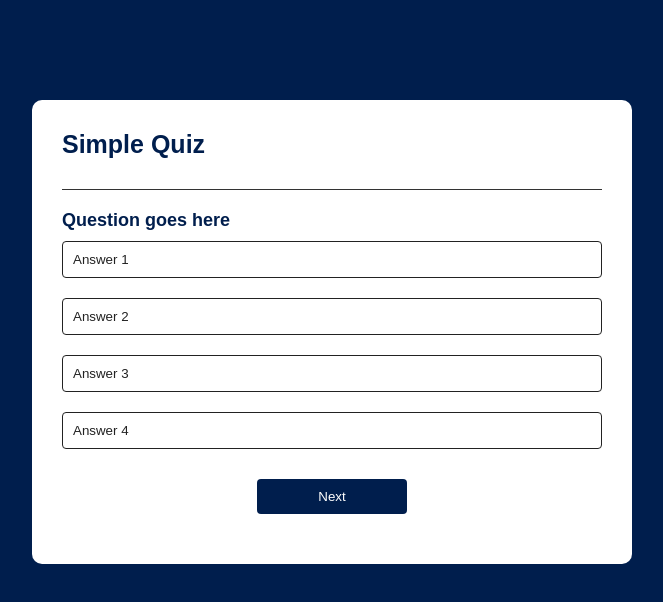
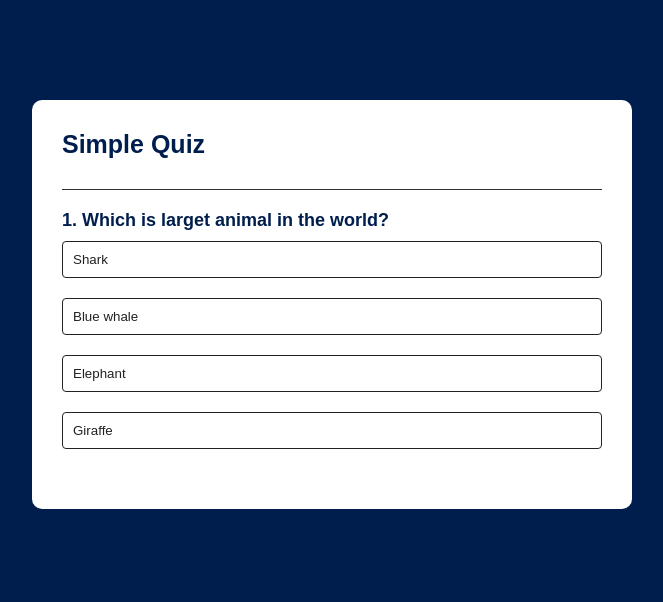
Before and after one commit to tarikkurtanovic/JavaScript-Projects, a plain HTML site: page Quiz App/index.htm in a window 1280 px wide. Shown: the whole page, without its empty margins (308-971 px from the left). Drawn offline with Linux system fonts and the light colour scheme.

Commit message:
Simple Quiz app finished

```diff
--- a/Quiz App/index.htm
+++ b/Quiz App/index.htm
@@ -11,7 +11,7 @@
       <h1>Simple Quiz</h1>
       <div class="quiz">
         <h2 id="question">Question goes here</h2>
-        <div id="Answer-button">
+        <div id="answer-button">
           <button class="btn">Answer 1</button>
           <button class="btn">Answer 2</button>
           <button class="btn">Answer 3</button>
--- a/Quiz App/script.js
+++ b/Quiz App/script.js
@@ -0,0 +1,129 @@
+const questions = [
+  {
+    question: "Which is larget animal in the world?",
+    answers: [
+      { text: "Shark", correct: false },
+      { text: "Blue whale", correct: true },
+      { text: "Elephant", correct: false },
+      { text: "Giraffe", correct: false },
+    ],
+  },
+
+  {
+    question: "Which is smallest country in the world?",
+    answers: [
+      { text: "Vatican", correct: true },
+      { text: "Nepal", correct: false },
+      { text: "Bhutan", correct: false },
+      { text: "Shri Lanka", correct: false },
+    ],
+  },
+
+  {
+    question: "Which is largest desert in the world?",
+    answers: [
+      { text: "Kalahari", correct: false },
+      { text: "Gobi", correct: false },
+      { text: "Sahara", correct: false },
+      { text: "Antarctica", correct: true },
+    ],
+  },
+
+  {
+    question: "Which is smallest continent in the world?",
+    answers: [
+      { text: "Asia", correct: false },
+      { text: "Australia", correct: true },
+      { text: "Arctic", correct: false },
+      { text: "Africa", correct: false },
+    ],
+  },
+];
+
+const questionElement = document.getElementById("question");
+const answerBtn = document.getElementById("answer-button");
+const nextBtn = document.getElementById("next-btn");
+
+let currentQuestionIndex = 0;
+let score = 0;
+
+function startQuiz() {
+  currentQuestionIndex = 0;
+  score = 0;
+  nextBtn.innerHTML = "Next";
+  showQuestion();
+}
+
+function showQuestion() {
+  resetState();
+  let currentQuestion = questions[currentQuestionIndex];
+  let questionNo = currentQuestionIndex + 1;
+  questionElement.innerHTML = questionNo + ". " + currentQuestion.question;
+
+  currentQuestion.answers.forEach((answer) => {
+    const button = document.createElement("button");
+    button.innerHTML = answer.text;
+    button.classList.add("btn");
+    answerBtn.appendChild(button);
+    if (answer.correct) {
+      button.dataset.correct = answer.correct;
+    }
+    button.addEventListener("click", selectAnswer);
+  });
+}
+
+function resetState() {
+  nextBtn.style.display = "none";
+  while (answerBtn.firstChild) {
+    answerBtn.removeChild(answerBtn.firstChild);
+  }
+}
+
+function selectAnswer(e) {
+  const selectedBtn = e.target;
+  const isCorrect = selectedBtn.dataset.correct === "true";
+
+  if (isCorrect) {
+    selectedBtn.classList.add("correct");
+    score++;
+  } else {
+    selectedBtn.classList.add("incorrect");
+  }
+
+  Array.from(answerBtn.children).forEach((button) => {
+    if (button.dataset.correct === "true") {
+      button.classList.add("correct");
+    }
+
+    button.disabled = true;
+  });
+
+  nextBtn.style.display = "block";
+}
+
+function showScore() {
+  resetState();
+  questionElement.innerHTML = `You scored ${score} out of ${questions.length}`;
+
+  nextBtn.innerHTML = "Play again";
+  nextBtn.style.display = "block";
+}
+
+function handleNextButton() {
+  currentQuestionIndex++;
+  if (currentQuestionIndex < questions.length) {
+    showQuestion();
+  } else {
+    showScore();
+  }
+}
+
+nextBtn.addEventListener("click", () => {
+  if (currentQuestionIndex < questions.length) {
+    handleNextButton();
+  } else {
+    startQuiz();
+  }
+});
+
+startQuiz();
--- a/Quiz App/style.css
+++ b/Quiz App/style.css
@@ -50,9 +50,13 @@ body {
   transition: all 0.3s;
 }
 
-.btn:hover {
+.btn:hover:not([disabled]) {
   background: #222;
   color: #fff;
+}
+
+.btn:disabled {
+  cursor: no-drop;
 }
 
 #next-btn {
@@ -67,3 +71,10 @@ body {
   cursor: pointer;
   display: block;
 }
+
+.correct {
+  background: #9aeabc;
+}
+.incorrect {
+  background: #ff9393;
+}
```
